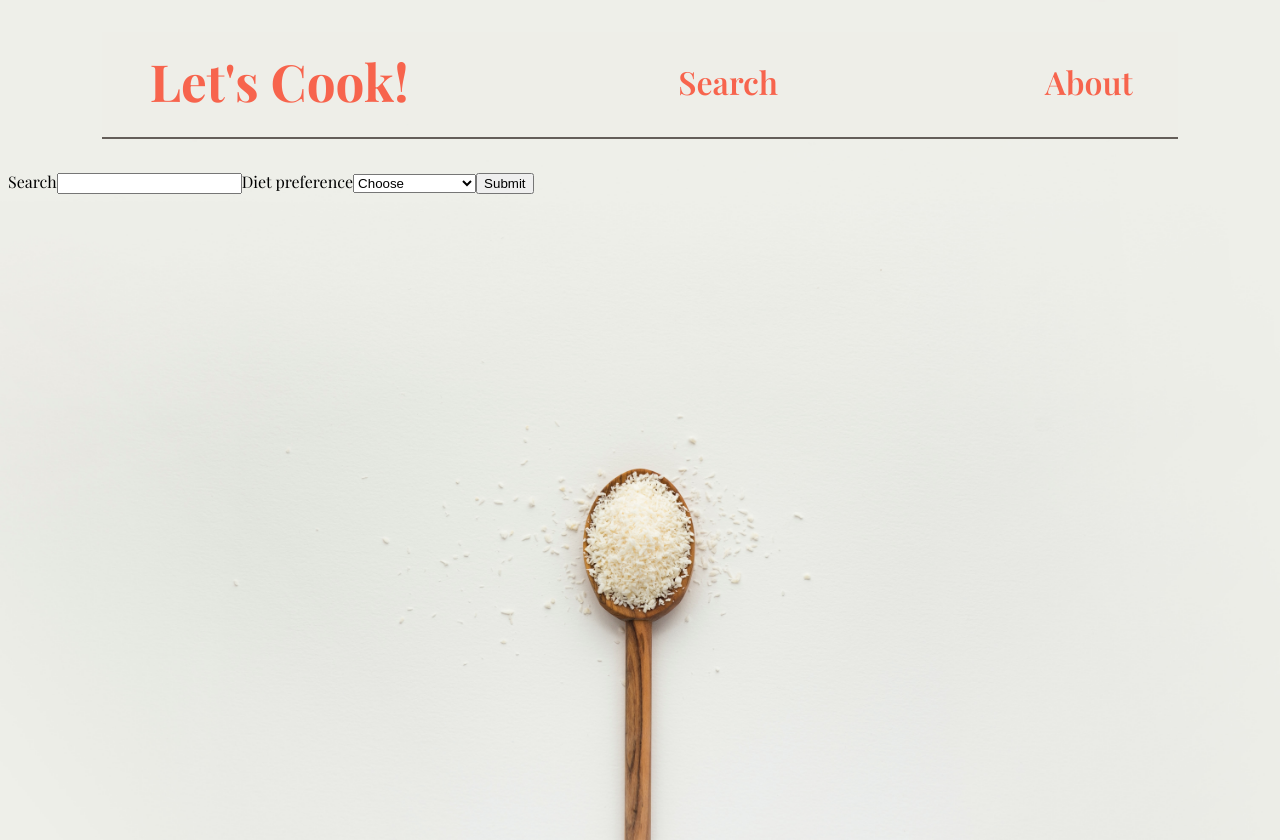
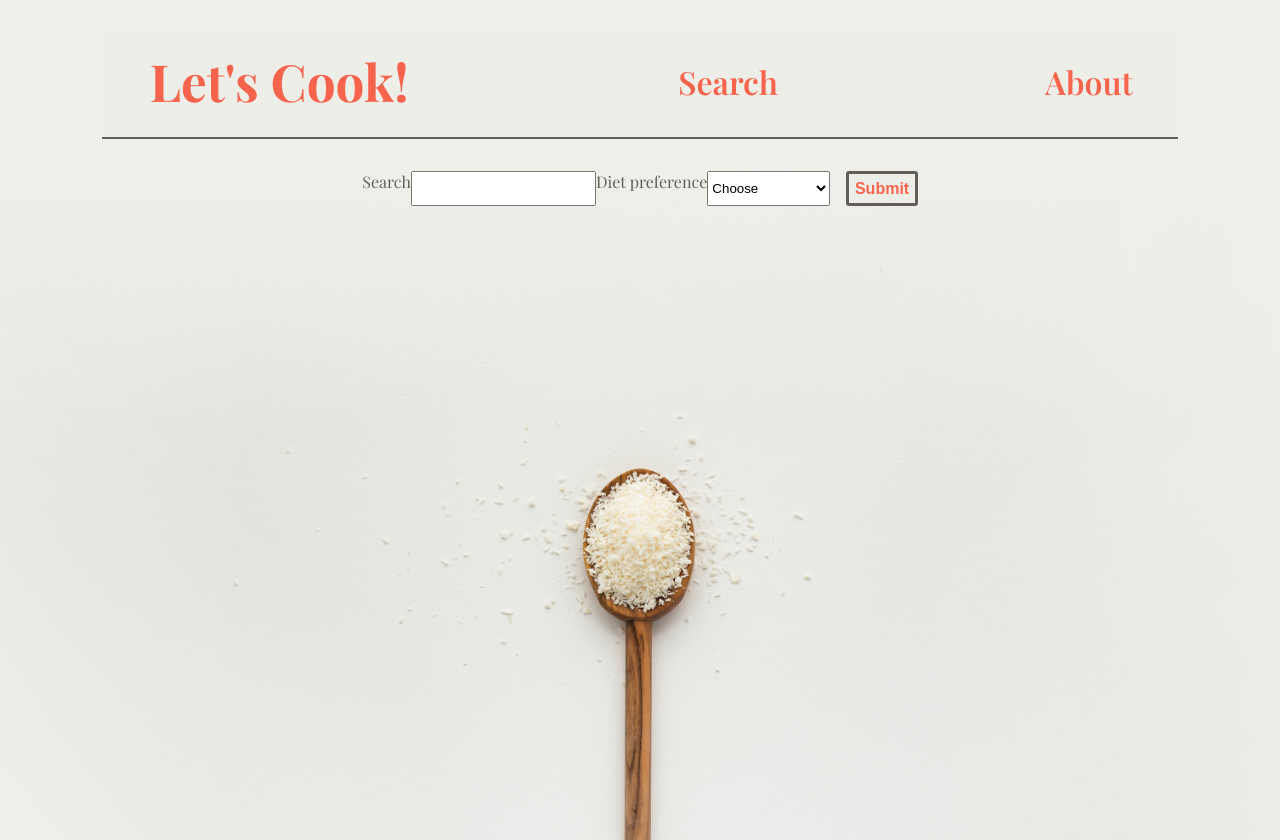
Before and after one commit to kgittens89/lets-cook, a React (Create React App) app: page /search in a window 1280 px wide. Built offline with nearby package versions, Linux system fonts and the light colour scheme; a web font is replaced by a local one.

Commit message:
add some styling to search results

```diff
--- /dev/null
+++ b/src/components/Search/Search.css
@@ -0,0 +1,48 @@
+.search-results {
+    display: inline-grid;
+    grid-template-columns: repeat( 3, 1fr);
+    grid-template-rows: repeat( 5, 1fr );
+    margin: 3vw;
+    padding: 3vw;
+    row-gap: 1em;
+}
+
+.result-box {
+    display: flex;
+    flex-direction: column;
+    justify-content: center;
+    align-items: center;
+    margin: 1em;
+    background-color: var(--secondary-color);
+    border: 3px solid var(--secondary-color);
+    height: 95%;
+}
+
+.search-image {
+    width: 75%;
+    max-height: 75%;
+}
+
+.search-title {
+    font-size: 1.7vw;
+    color: var(--third-color);
+    max-height: 25%;
+    text-align: center;
+}
+
+.search-form {
+    display: flex;
+    justify-content: center;
+    color: var(--primary-color);
+}
+
+.search-button {
+        color: var(--third-color);
+        border: var(--primary-color) 3px solid;
+        background-color: var(--secondary-color);
+        font-size: 1em;
+        padding: 0.35em;
+        font-weight: 600;
+        margin-left: 1em;
+        border-radius: 3px;
+}
--- a/src/components/Search/Search.js
+++ b/src/components/Search/Search.js
@@ -1,5 +1,6 @@
 import React, { useState } from 'react';
 import SearchResults from './SearchResults';
+import './Search.css';
 
 function Search() {
     const initialState = {
@@ -21,7 +22,7 @@ function Search() {
     }
 
     const fetchSearchResults = () => {
-        let url = `https://api.spoonacular.com/recipes/complexSearch?query=${formState.searchInput.toLowerCase()}&${formState.checkboxInput.toLowerCase()}&number=10&apiKey=${process.env.REACT_APP_API_KEY}`;
+        let url = `https://api.spoonacular.com/recipes/complexSearch?query=${formState.searchInput.toLowerCase()}&${formState.checkboxInput.toLowerCase()}&number=15&apiKey=${process.env.REACT_APP_API_KEY}`;
 
         fetch(url)
             .then(res => res.json())
@@ -31,7 +32,7 @@ function Search() {
 
     return (
 			<>
-				<form onSubmit={handleSubmit}>
+				<form onSubmit={handleSubmit} className='search-form'>
 					<label htmlFor='searchInput'>Search</label>
 					<input
 						type='text'
@@ -58,7 +59,7 @@ function Search() {
 						<option value='lowFodMap'>Low FODMAP</option>
 						<option value='whole30'>Whole30</option>
 					</select>
-					<button type='submit'>Submit</button>
+					<button type='submit' className='search-button'>Submit</button>
             </form>
             <SearchResults results={searchResults} />
 			</>
--- a/src/components/Search/SearchResults.js
+++ b/src/components/Search/SearchResults.js
@@ -1,20 +1,21 @@
 import React from 'react';
 import { Link } from 'react-router-dom';
 
+
 function SearchResults({ results }) {
     return (
-        <>
+        <div className='search-results'>
         {results.map((result) => {
             return (
                 <Link to={`/${result.id}`}>
                     <div className='result-box'>
-                        <h4>{result.title}</h4>
-                        <img src={result.image} alt={result.title} />
+                        <img src={result.image} alt={result.title} className='search-image' />
+                        <h4 className='search-title'>{result.title}</h4>
                     </div>
                 </Link>
                 );
             })}
-            </>
+            </div>
             );
         };
 
```
